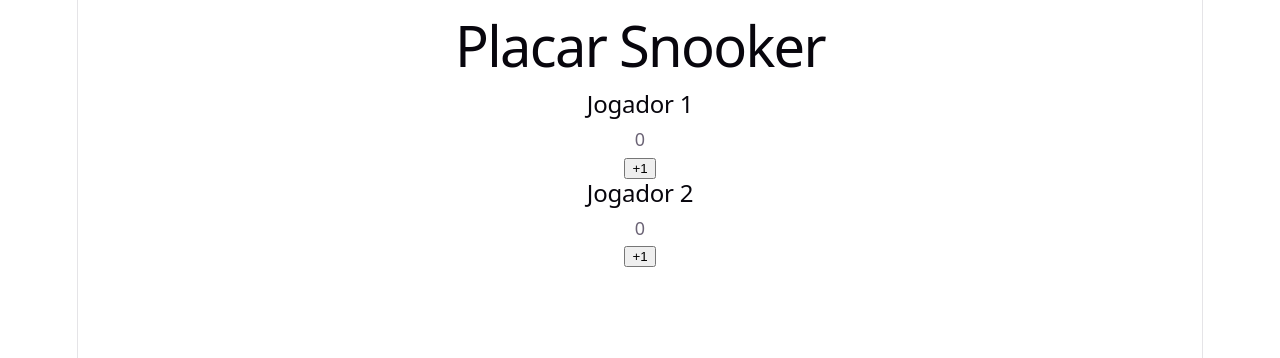
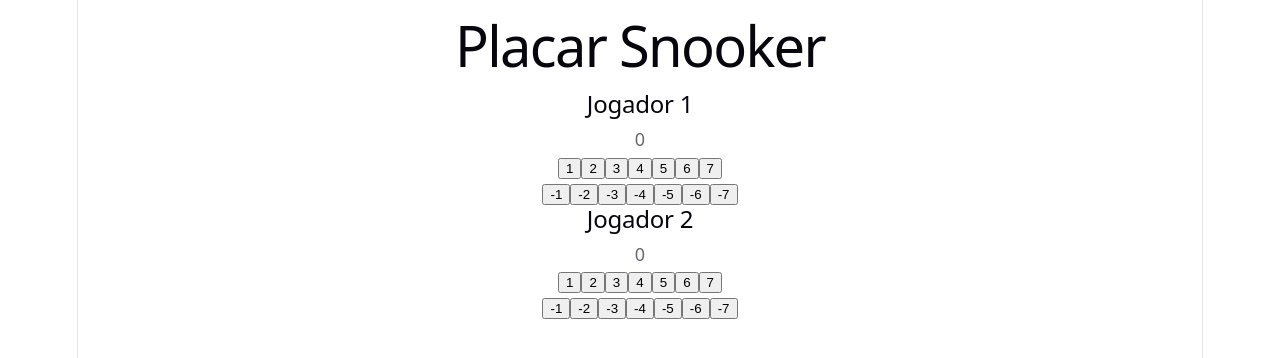
Before and after one commit to HenriqueUchida/placarSnooker, a Vue app in the folder placar-snooker-vue/: page / in a window 1280 px wide. Shown: the top 358 px of the page. Built offline with nearby package versions, Linux system fonts and the light colour scheme.

Commit message:
implementando botões

```diff
--- a/placar-snooker-vue/src/App.vue
+++ b/placar-snooker-vue/src/App.vue
@@ -13,8 +13,31 @@ const jogadores = reactive([
     nome: 'Jogador 2',
     placar: 0
   }
+])
+
+const bolas = [
+    {bolinha: 'vermelha',
+     pontos: 1
+    },
+    {bolinha: 'amarela',
+     pontos: 2
+    },
+    {bolinha: 'verde',
+     pontos: 3
+    },
+    {bolinha: 'marrom',
+     pontos: 4
+    },
+    {bolinha: 'azul',
+     pontos: 5
+    },
+    {bolinha: 'rosa',
+     pontos: 6
+    },
+    {bolinha: 'preta',
+     pontos: 7
+    }
 ]
-)
 
 function somarPontos(jogador, pontos){
   jogador.placar += pontos
@@ -33,7 +56,20 @@ function somarPontos(jogador, pontos){
   <section v-for="jogador in jogadores" :key="jogador.id">
     <h2>{{ jogador.nome }}</h2>
     <p>{{ jogador.placar }}</p>
-    <button @click="somarPontos(jogador, 1)">+1</button>
+
+
+    <div>
+      <button v-for="botao in bolas" @click="somarPontos(jogador, botao.pontos)" :key="botao.pontos">
+        {{ botao.pontos }}
+      </button>
+    </div>
+    <div>
+      <button v-for="botaoNegativo in bolas" @click="somarPontos(jogador, -botaoNegativo.pontos)" :key="botaoNegativo.pontos">
+        {{ -botaoNegativo.pontos}}
+      </button>
+    </div>
+
+    <!-- <button @click="somarPontos(jogador, 1)">+1</button> -->
   </section>
   <!-- <section>
     <h2>{{ jogadores[0].nome }}</h2>
```
